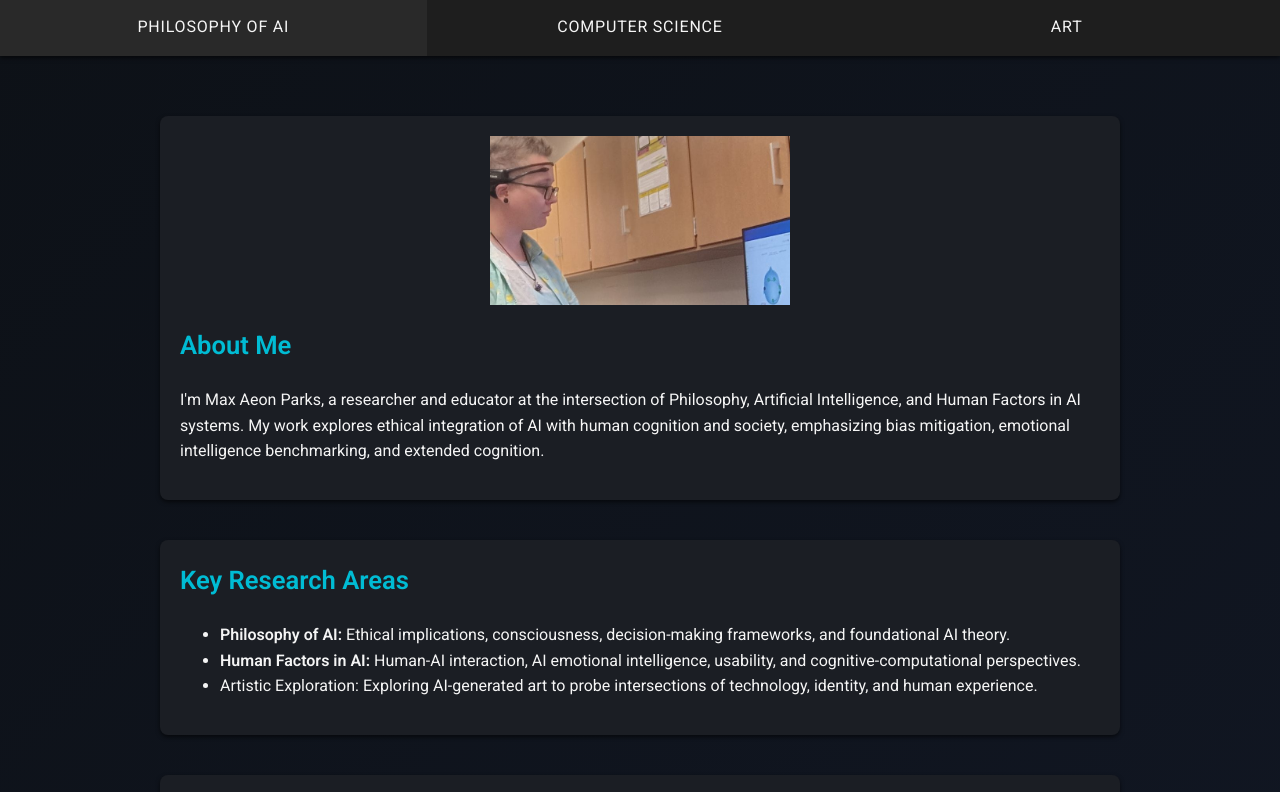
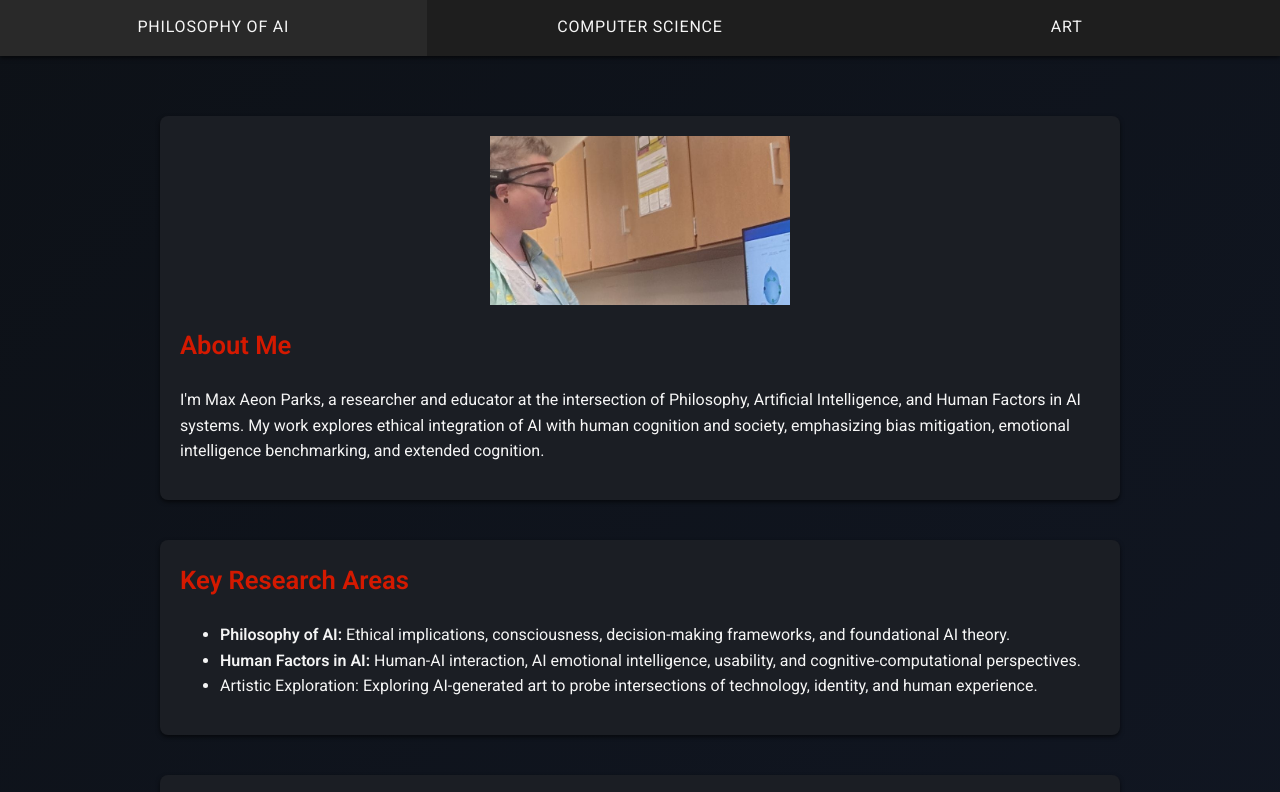
Before and after one commit to maxaeon/maxaeon, a plain HTML site: page index.html in a window 1280 px wide. Shown: the top 792 px of the page. Drawn offline with Linux system fonts and the light colour scheme.

Commit message:
Update style.css

```diff
--- a/css/style.css
+++ b/css/style.css
@@ -1,7 +1,7 @@
 :root {
     --bg-color: #0d1117;
     --surface-color: #1b1e24;
-    --accent-color: #00bcd4;
+    --accent-color: #D41900;
     --text-color: #e0e0e0;
     --text-light: #f5f5f5;
 }
```
